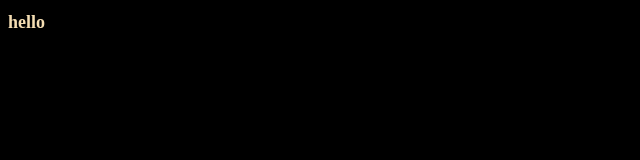
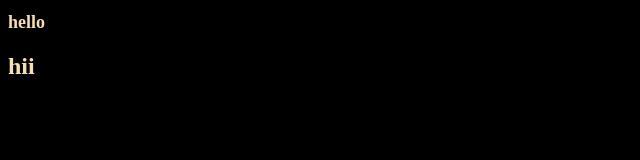
Before and after one commit to Avetiq1992/new_rep, a plain HTML site: page index.html in a window 1280 px wide. Shown: the full height of the page, 0-640 px from the left. Drawn offline with Linux system fonts and the light colour scheme.

Commit message:
index.html

```diff
--- a/index.html
+++ b/index.html
@@ -9,6 +9,6 @@
 </head>
 <body>
     <h1>hello</h1>
-
+    <h2>hii</h2>
 </body>
 </html>
```
